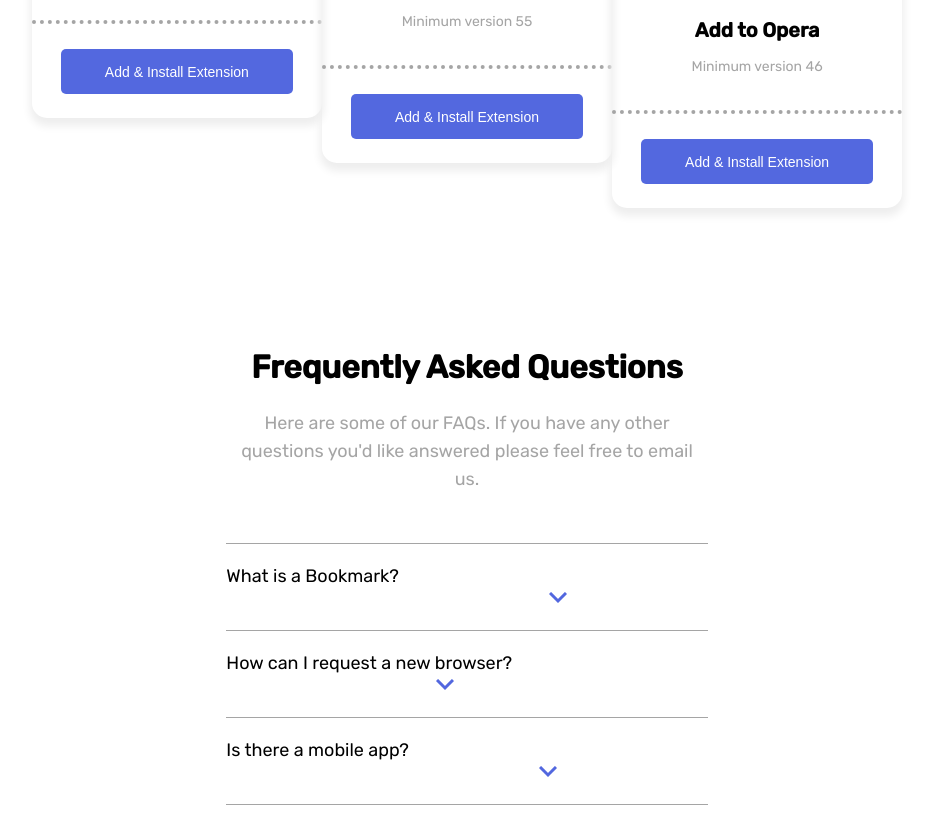
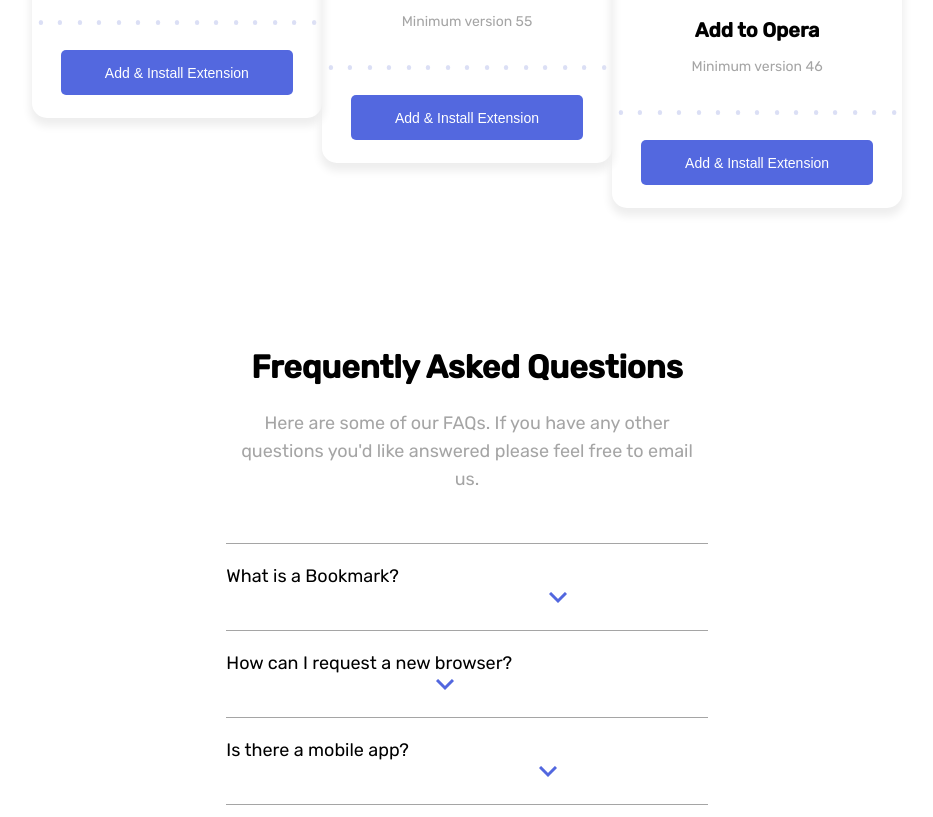
Before and after one commit to JamesN96/Bookmark-landing-page, a plain HTML site: page index.html in a window 1280 px wide. Shown: the part 2621-3438 px from the top of the page, without its empty margins (173-1106 px from the left). Drawn offline with Linux system fonts and the light colour scheme.

Commit message:
Change the top border of the grids-b class to an image

```diff
--- a/css/style.css
+++ b/css/style.css
@@ -22,7 +22,8 @@ body {
 }
 
 .grids-b {
-    border-top: 4px dotted rgb(165, 165, 165);
+    border-top: 5px solid transparent;
+    border-image: url(/images/bg-dots.svg) 10 round;
 }
 
 .content {
```
